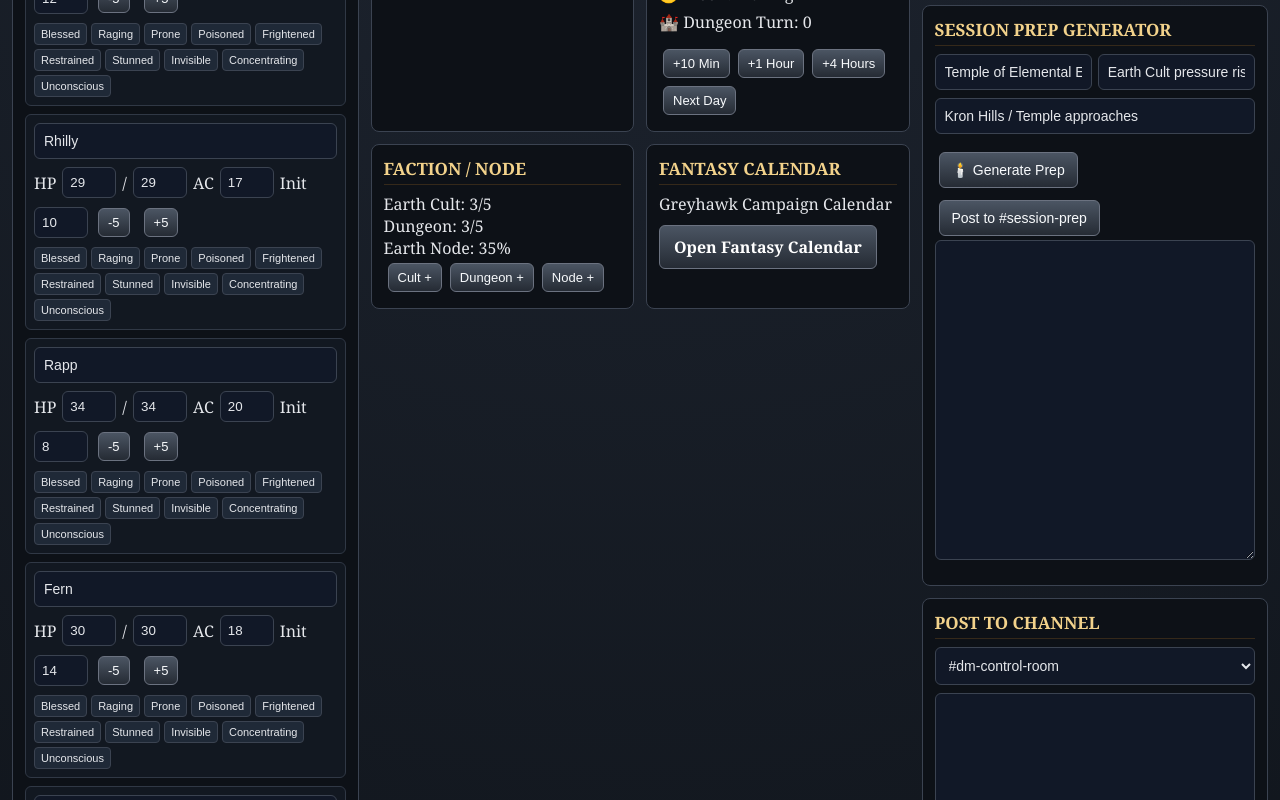
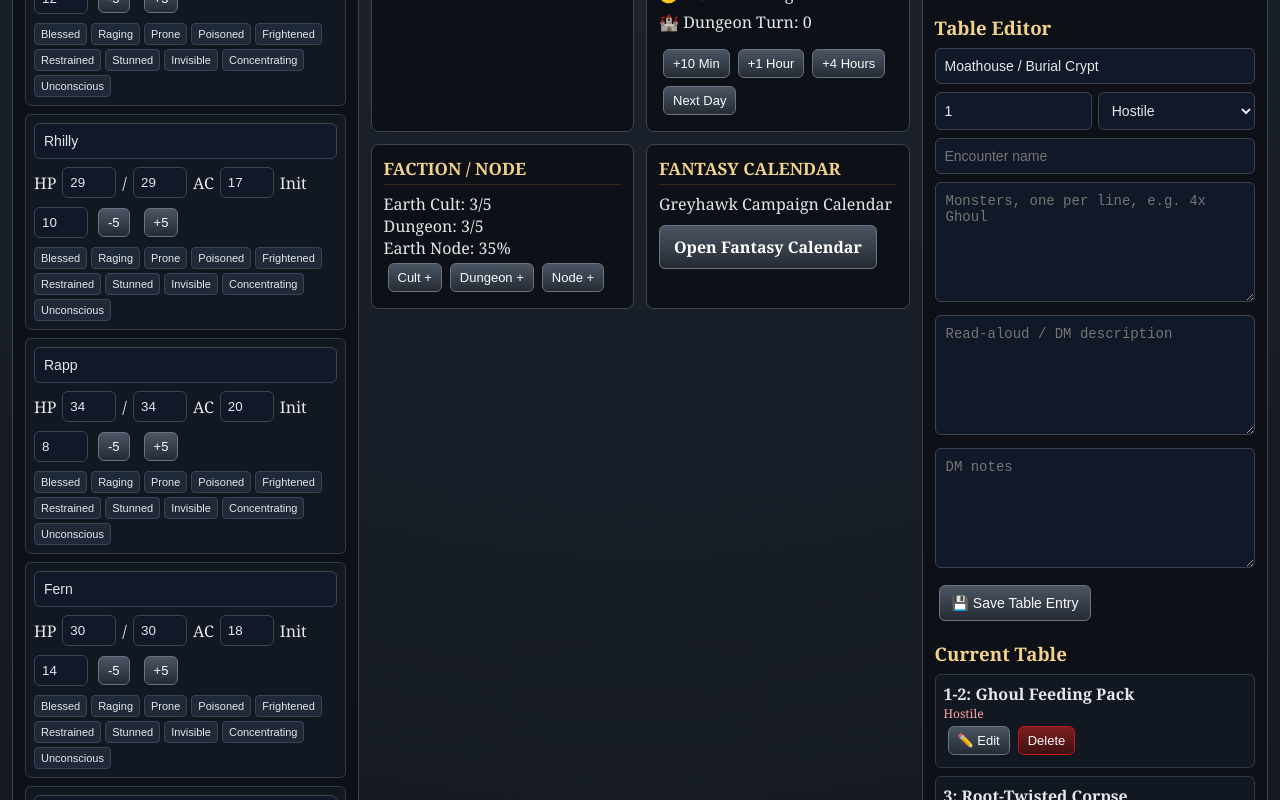
Before and after one commit to hahnfahn-web/greyhawk-console, a React (Vite) app: page / in a window 1280 px wide. Shown: the part 520-1320 px from the top of the page. Built offline with nearby package versions, Linux system fonts and the light colour scheme.

Commit message:
Add Wandering Encounter Table Editor v1

```diff
--- a/src/App.jsx
+++ b/src/App.jsx
@@ -763,8 +763,18 @@ export default function App() {
   const [prepFocus, setPrepFocus] = useState(() => loadSaved("prepFocus", "Temple of Elemental Evil"));
   const [prepThreat, setPrepThreat] = useState(() => loadSaved("prepThreat", "Earth Cult pressure rises"));
   const [prepLocation, setPrepLocation] = useState(() => loadSaved("prepLocation", "Kron Hills / Temple approaches"));
+  const [wanderingTables, setWanderingTables] = useState(() => loadSaved("wanderingTables", DEFAULT_WANDERING_TABLES));
   const [wanderingLocation, setWanderingLocation] = useState(() => loadSaved("wanderingLocation", "Moathouse / Burial Crypt"));
   const [wanderingResult, setWanderingResult] = useState(() => loadSaved("wanderingResult", null));
+  const [wanderingEditor, setWanderingEditor] = useState(() => loadSaved("wanderingEditor", {
+    location: "Moathouse / Burial Crypt",
+    roll: "1",
+    type: "Hostile",
+    name: "",
+    monstersText: "",
+    description: "",
+    dmNotes: "",
+  }));
   const [savedEncounters, setSavedEncounters] = useState(() =>
     loadSaved("savedEncounters", DEFAULT_ENCOUNTERS)
   );
@@ -797,8 +807,10 @@ export default function App() {
   useEffect(() => localStorage.setItem("prepFocus", JSON.stringify(prepFocus)), [prepFocus]);
   useEffect(() => localStorage.setItem("prepThreat", JSON.stringify(prepThreat)), [prepThreat]);
   useEffect(() => localStorage.setItem("prepLocation", JSON.stringify(prepLocation)), [prepLocation]);
+  useEffect(() => localStorage.setItem("wanderingTables", JSON.stringify(wanderingTables)), [wanderingTables]);
   useEffect(() => localStorage.setItem("wanderingLocation", JSON.stringify(wanderingLocation)), [wanderingLocation]);
   useEffect(() => localStorage.setItem("wanderingResult", JSON.stringify(wanderingResult)), [wanderingResult]);
+  useEffect(() => localStorage.setItem("wanderingEditor", JSON.stringify(wanderingEditor)), [wanderingEditor]);
   useEffect(() => localStorage.setItem("savedEncounters", JSON.stringify(savedEncounters)), [savedEncounters]);
 
   const addLog = (msg) =>
@@ -1412,8 +1424,93 @@ export default function App() {
     if (npc) addLog(`NPC removed: ${npc.name}.`);
   };
 
+  const parseWanderingMonsterText = (text) => {
+    return (text || "")
+      .split(String.fromCharCode(10))
+      .map((line) => line.trim())
+      .filter(Boolean)
+      .map((line) => {
+        const marker = line.toLowerCase().indexOf("x ");
+        if (marker > 0) {
+          const quantity = Number(line.slice(0, marker).trim()) || 1;
+          const name = line.slice(marker + 2).trim();
+          return { quantity, name };
+        }
+        return { quantity: 1, name: line };
+      });
+  };
+
+  const syncWanderingDefaults = () => {
+    setWanderingTables((prev) => {
+      const merged = { ...prev };
+      Object.entries(DEFAULT_WANDERING_TABLES).forEach(([location, entries]) => {
+        if (!merged[location]) {
+          merged[location] = entries;
+        }
+      });
+      return merged;
+    });
+    addLog("🔄 Wandering encounter defaults synced.");
+  };
+
+  const saveWanderingEntry = () => {
+    if (!wanderingEditor.location.trim() || !wanderingEditor.name.trim()) {
+      addLog("❌ Wandering encounter requires location and name.");
+      return;
+    }
+
+    const entry = {
+      roll: wanderingEditor.roll || "1",
+      type: wanderingEditor.type || "Hostile",
+      name: wanderingEditor.name.trim(),
+      monsters: parseWanderingMonsterText(wanderingEditor.monstersText),
+      description: wanderingEditor.description || "No description provided.",
+      dmNotes: wanderingEditor.dmNotes || "No DM notes provided.",
+    };
+
+    const location = wanderingEditor.location.trim();
+
+    setWanderingTables((prev) => {
+      const current = prev[location] || [];
+      const existingIndex = current.findIndex((item) => item.name.toLowerCase() === entry.name.toLowerCase());
+      const updated = [...current];
+
+      if (existingIndex >= 0) {
+        updated[existingIndex] = entry;
+      } else {
+        updated.push(entry);
+      }
+
+      return { ...prev, [location]: updated };
+    });
+
+    setWanderingLocation(location);
+    addLog(`💾 Wandering encounter saved: ${entry.name}.`);
+  };
+
+  const editWanderingEntry = (entry) => {
+    setWanderingEditor({
+      location: wanderingLocation,
+      roll: entry.roll || "1",
+      type: entry.type || "Hostile",
+      name: entry.name || "",
+      monstersText: (entry.monsters || []).map((monster) => `${monster.quantity || 1}x ${monster.name}`).join(String.fromCharCode(10)),
+      description: entry.description || "",
+      dmNotes: entry.dmNotes || "",
+    });
+    addLog(`✏️ Editing wandering encounter: ${entry.name}.`);
+  };
+
+  const deleteWanderingEntry = (entryName) => {
+    setWanderingTables((prev) => ({
+      ...prev,
+      [wanderingLocation]: (prev[wanderingLocation] || []).filter((entry) => entry.name !== entryName),
+    }));
+    addLog(`🗑️ Wandering encounter deleted: ${entryName}.`);
+  };
+
   const rollWanderingEncounter = () => {
-    const table = DEFAULT_WANDERING_TABLES[wanderingLocation] || [];
+    const table = wanderingTables[wanderingLocation] || [];
     if (!table.length) {
       addLog("❌ No wandering encounter table found for this location.");
       return;
@@ -2167,11 +2264,18 @@ Earth Node Progress: ${nodeProgress}%`;
           )}
           {(workflowMode === "Prep" || workflowMode === "Live") && (
             <WanderingEncounterPanel
+              wanderingTables={wanderingTables}
               wanderingLocation={wanderingLocation}
               setWanderingLocation={setWanderingLocation}
               wanderingResult={wanderingResult}
               rollWanderingEncounter={rollWanderingEncounter}
               addWanderingMonstersToEncounter={addWanderingMonstersToEncounter}
+              wanderingEditor={wanderingEditor}
+              setWanderingEditor={setWanderingEditor}
+              saveWanderingEntry={saveWanderingEntry}
+              editWanderingEntry={editWanderingEntry}
+              deleteWanderingEntry={deleteWanderingEntry}
+              syncWanderingDefaults={syncWanderingDefaults}
             />
           )}
 
@@ -2566,13 +2670,21 @@ function CombatDirectorPanel({ party, round, active, initiative, turnIndex, next
 }
 
 function WanderingEncounterPanel({
+  wanderingTables,
   wanderingLocation,
   setWanderingLocation,
   wanderingResult,
   rollWanderingEncounter,
   addWanderingMonstersToEncounter,
+  wanderingEditor,
+  setWanderingEditor,
+  saveWanderingEntry,
+  editWanderingEntry,
+  deleteWanderingEntry,
+  syncWanderingDefaults,
 }) {
-  const locations = Object.keys(DEFAULT_WANDERING_TABLES);
+  const locations = Object.keys(wanderingTables);
+  const currentTable = wanderingTables[wanderingLocation] || [];
 
   return (
     <Panel title="Wandering Encounters">
@@ -2586,7 +2698,77 @@ function WanderingEncounterPanel({
         ))}
       </select>
 
-      <button style={buttonStyle} onClick={rollWanderingEncounter}>🎲 Roll Encounter</button>
+      <div style={buttonWrapStyle}>
+        <button style={buttonStyle} onClick={rollWanderingEncounter}>🎲 Roll Encounter</button>
+        <button style={smallButtonStyle} onClick={syncWanderingDefaults}>🔄 Sync Defaults</button>
+      </div>
+
+      <div style={wanderingEditorStyle}>
+        <h3 style={subHeaderStyle}>Table Editor</h3>
+        <input
+          style={inputStyle}
+          placeholder="Location"
+          value={wanderingEditor.location}
+          onChange={(event) => setWanderingEditor({ ...wanderingEditor, location: event.target.value })}
+        />
+        <div style={miniGridStyle}>
+          <input
+            style={inputStyle}
+            placeholder="Roll, e.g. 1 or 1-2"
+            value={wanderingEditor.roll}
+            onChange={(event) => setWanderingEditor({ ...wanderingEditor, roll: event.target.value })}
+          />
+          <select
+            style={inputStyle}
+            value={wanderingEditor.type}
+            onChange={(event) => setWanderingEditor({ ...wanderingEditor, type: event.target.value })}
+          >
+            <option>Hostile</option>
+            <option>Non-Hostile</option>
+          </select>
+        </div>
+        <input
+          style={inputStyle}
+          placeholder="Encounter name"
+          value={wanderingEditor.name}
+          onChange={(event) => setWanderingEditor({ ...wanderingEditor, name: event.target.value })}
+        />
+        <textarea
+          style={textAreaStyle}
+          placeholder={'Monsters, one per line, e.g. 4x Ghoul'}
+          value={wanderingEditor.monstersText}
+          onChange={(event) => setWanderingEditor({ ...wanderingEditor, monstersText: event.target.value })}
+        />
+        <textarea
+          style={textAreaStyle}
+          placeholder="Read-aloud / DM description"
+          value={wanderingEditor.description}
+          onChange={(event) => setWanderingEditor({ ...wanderingEditor, description: event.target.value })}
+        />
+        <textarea
+          style={textAreaStyle}
+          placeholder="DM notes"
+          value={wanderingEditor.dmNotes}
+          onChange={(event) => setWanderingEditor({ ...wanderingEditor, dmNotes: event.target.value })}
+        />
+        <button style={buttonStyle} onClick={saveWanderingEntry}>💾 Save Table Entry</button>
+      </div>
+
+      <div style={wanderingTableListStyle}>
+        <h3 style={subHeaderStyle}>Current Table</h3>
+        {currentTable.length === 0 ? (
+          <div style={{ opacity: 0.75 }}>No entries for this location yet.</div>
+        ) : (
+          currentTable.map((entry) => (
+            <div key={`${entry.roll}-${entry.name}`} style={innerCardStyle}>
+              <strong>{entry.roll}: {entry.name}</strong>
+              <div style={{ fontSize: 12, color: entry.type === "Hostile" ? "#fca5a5" : "#93c5fd" }}>{entry.type}</div>
+              <button style={smallButtonStyle} onClick={() => editWanderingEntry(entry)}>✏️ Edit</button>
+              <button style={dangerButtonStyle} onClick={() => deleteWanderingEntry(entry.name)}>Delete</button>
+            </div>
+          ))
+        )}
+      </div>
 
       {wanderingResult && (
         <div style={innerCardStyle}>
@@ -3033,6 +3215,8 @@ const monsterLibraryListStyle = { marginTop: 10, maxHeight: 320, overflowY: "aut
 const monsterEditorPanelStyle = { marginTop: 14, paddingTop: 12, borderTop: "1px solid #374151" };
 const monsterImporterStyle = { marginBottom: 14, paddingBottom: 12, borderBottom: "1px solid #374151" };
 const monsterImportResultsStyle = { marginTop: 8, maxHeight: 220, overflowY: "auto" };
+const wanderingEditorStyle = { marginTop: 12, paddingTop: 12, borderTop: "1px solid #374151" };
+const wanderingTableListStyle = { marginTop: 12, maxHeight: 260, overflowY: "auto" };
 const logBoxStyle = { maxHeight: 135, overflowY: "auto", fontSize: 13 };
 const linkButtonStyle = { display: "inline-block", textDecoration: "none", color: "#fff", background: "linear-gradient(180deg, #4b5563 0%, #252b34 100%)", border: "1px solid #6b7280", borderRadius: 6, padding: "10px 14px", fontWeight: "bold" };
 const miniGridStyle = { display: "grid", gridTemplateColumns: "repeat(2, minmax(0, 1fr))", gap: 6 };
```
